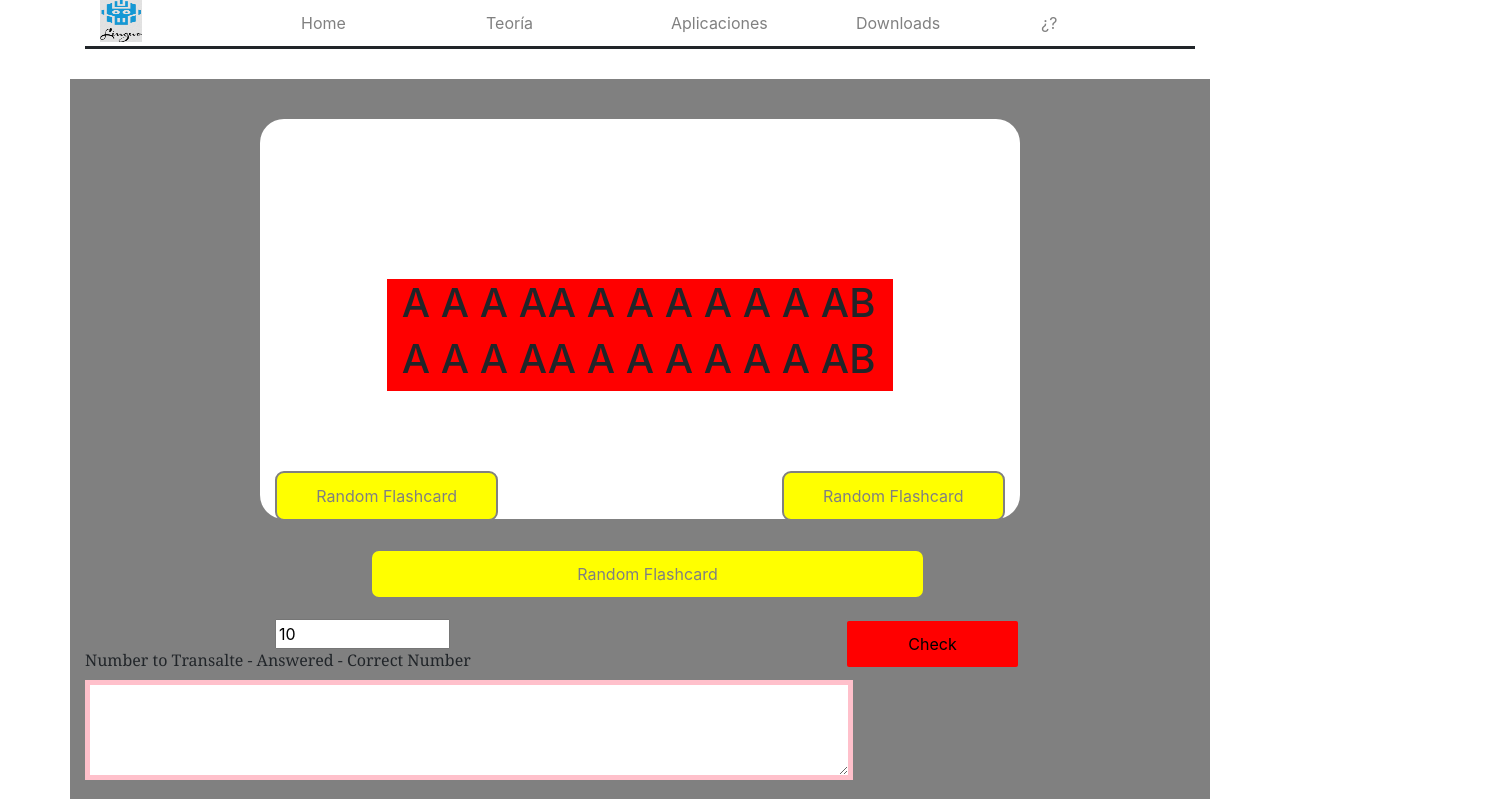
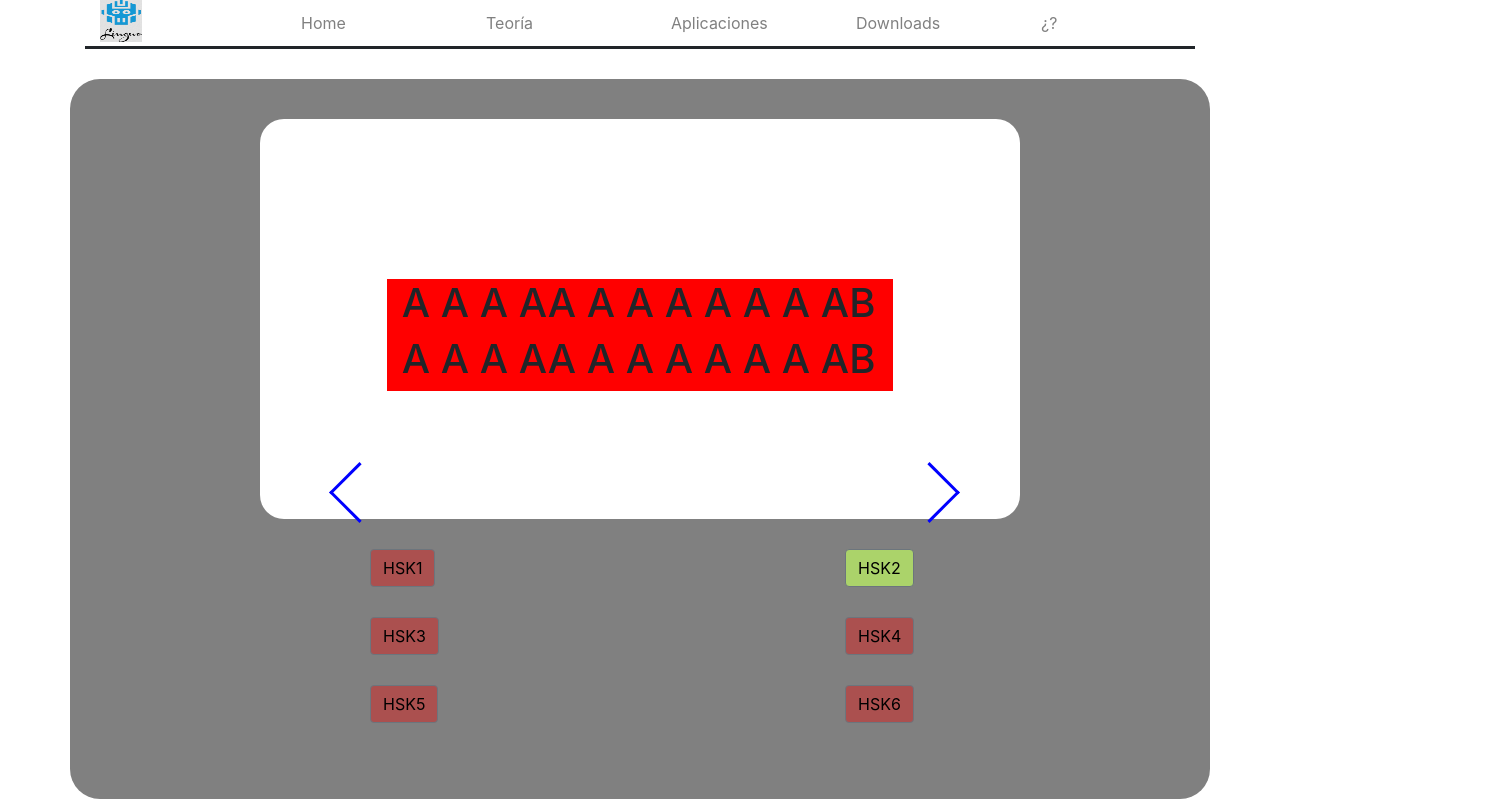
Before and after one commit to NowApoca/Linguo, a React (Create React App) app: page /applications/phrase in a window 1280 px wide. Shown: the whole page, 1495 px wide, since content can reach past the window. Built offline with nearby package versions, Linux system fonts and the light colour scheme.

Commit message:
Flashcards advanced

```diff
--- a/src/components/phrase.js
+++ b/src/components/phrase.js
@@ -12,7 +12,7 @@ export class Phrase extends React.Component {
     constructor(props){
         super(props)
         this.unMount = props.unMount
-        this.state = {numberInText:0,numberRandom:-1,answered:false,response:false,maxNumber:10,language:props.language, showHelp:false, stringOfResults:"", finalString:""}
+        this.state = {hsk:2,numberInText:0,numberRandom:-1,answered:false,response:false,maxNumber:10,language:props.language, showHelp:false, stringOfResults:"", finalString:""}
         this.handleNumberChange = this.handleNumberChange.bind(this);
         this.handleMaxNumberChange = this.handleMaxNumberChange.bind(this);
         this.handleVerify = this.handleVerify.bind(this);
@@ -42,6 +42,37 @@ export class Phrase extends React.Component {
             this.setState({answered:true,response:false, stringOfResults:resultString, finalString: ""})
         }
     }
+    showNext(){
+
+    }
+    showPrevious(){
+
+    }
+
+    changeVocabulary(hsk){
+        this.setState({
+            hsk: hsk
+        })
+    }
+
+    generateHskButtons(){
+        let itemsToShow = [];
+        for(let i = 0; i<6;i++){
+            if(this.state.hsk == (i + 1)){
+                itemsToShow.push(
+                    <div class = "col-2 offset-md-3 ">
+                        <Button  className="hskSelectorChoosed" variant="secondary" onClick={() => { this.changeVocabulary(i + 1)}}>{"HSK" + (i + 1)}</Button>
+                    </div>);
+            }else{
+                itemsToShow.push(
+                <div class = "col-2 offset-md-3 ">
+                    <Button  className="hskSelectorNotChoosed" variant="secondary" onClick={() => { this.changeVocabulary(i + 1)}}>{"HSK" + (i + 1)}</Button>
+                </div>);
+            }
+        }
+        return itemsToShow;
+    }
+
     render() {
         let translation;
         if(this.state.numberRandom > -1){
@@ -49,7 +80,7 @@ export class Phrase extends React.Component {
         }
         return (
             <div >
-                <div className="container" style={{"background-color":"grey", "height":"90vh"}} >
+                <div className="container" style={{"background-color":"grey", "height":"90vh","border-radius":"30px"}} >
                     <div class="row ">
                         <div className="col-8 offset-md-2 " style={{"background-color":"white", height:"50vh", "border-radius": "24px", "margin-top":"5vh"}}>
                             <div class="row">
@@ -59,38 +90,19 @@ export class Phrase extends React.Component {
                                 </div>
                             </div>
                             <div class="row">
-                                <div className="col-4" style={{"margin-top":"10vh"}}>
-                                    <Button  className="arrowButton" variant="secondary" onClick={() => { this.generateNumber("index")}}>Random Flashcard</Button>
+                                <div className="col-4 offset-md-1" style={{"margin-top":"10vh"}}>
+                                    <arrow  className="left" variant="secondary" onClick={() => { this.showNext("index")}}></arrow>
                                 </div>
-                                <div className="col-4 offset-md-4" style={{"margin-top":"10vh"}}>
-                                    <Button  className="arrowButton" variant="secondary" onClick={() => { this.generateNumber("index")}}>Random Flashcard</Button>
+                                <div className="col-1 offset-md-5" style={{"margin-top":"10vh"}}>
+                                    <arrow  className="right" variant="secondary" onClick={() => { this.showPrevious("index")}}></arrow>
                                 </div>
                             </div>
                         </div>
                     </div>
-                    <div class="row" >
-                        <div class = "col-12 offset-md-3 " style={{height:"10px", "margin-top":"30px"}} >
-                            <Button  className="randomPhrase" variant="secondary" onClick={() => { this.generateNumber("index")}}>Random Flashcard</Button>
-                        </div>
-                    </div>
-                    <div class="row" >
-                        <div class = "col-4 offset-md-2 " style={{height:"10px", "margin-top":"30px"}} >
-                            <input class="inputPhrase" size="15" type="text" value={this.state.maxNumber} onChange={this.handleMaxNumberChange} />
-                        </div>
-                        <div class = "col-4 offset-md-2 " style={{height:"10px", "margin-top":"30px"}} >
-                            <Button  className="verifyPhrase" variant="secondary" onClick={() => { this.generateNumber("index")}}>Check</Button>
-                        </div>
-                    </div>
-                    <div class="row ">
-                        <div className="col-10 offset-md-2 textOutput ">
-                                <label className="font"> Number to Transalte - Answered - Correct Number</label>
-                        </div>
-                    </div>
-                    <div class="row ">
-                        <div className="col-12 textOutput ">
-                                <textarea class="col-8 textAreaNumber" value = {this.state.stringOfResults} ></textarea>
-                        </div>
-                    </div>
+                <div class="row" >{
+                    this.generateHskButtons()
+                }
+                </div>
                 </div>
              </div>
             );
--- a/src/components/sectionBox.js
+++ b/src/components/sectionBox.js
@@ -4,7 +4,7 @@ import 'bootstrap/dist/css/bootstrap.css';
 import '../styles/styles.css'
 import { translate } from '../translate';
 import { Button } from 'react-bootstrap';
-import { Route, Link, Switch, BrowserRouter as Router } from 'react-router-dom'
+import { Route, Link, Switch} from 'react-router-dom'
 
 export class SectionBox extends React.Component {
     constructor(props){
--- a/src/styles/styles.css
+++ b/src/styles/styles.css
@@ -44,11 +44,6 @@
     margin: 0px;
     position: absolute;
     bottom: 15%;
-}
-
-.verifyButton {
-    position: absolute;
-    bottom: 25%;
 }
 
 .mainContainer {
@@ -153,3 +148,34 @@
     margin:"5px";
     border-bottom:"3px solid red";
 }
+
+arrow {
+  border: solid blue;
+  border-width: 0 3px 3px 0;
+  display: inline-block;
+  padding: 20px;
+}
+
+.right {
+  transform: rotate(-45deg);
+  -webkit-transform: rotate(-45deg);
+}
+
+.left {
+  transform: rotate(135deg);
+  -webkit-transform: rotate(135deg);
+}
+
+.hskSelectorChoosed {
+    bottom: 25%;
+    margin-top:30px;
+    color:black;
+    background-color: #ABD36A;
+}
+
+.hskSelectorNotChoosed {
+    bottom: 25%;
+    margin-top:30px;
+    color:black;
+    background-color: #AB504F;
+}
```
